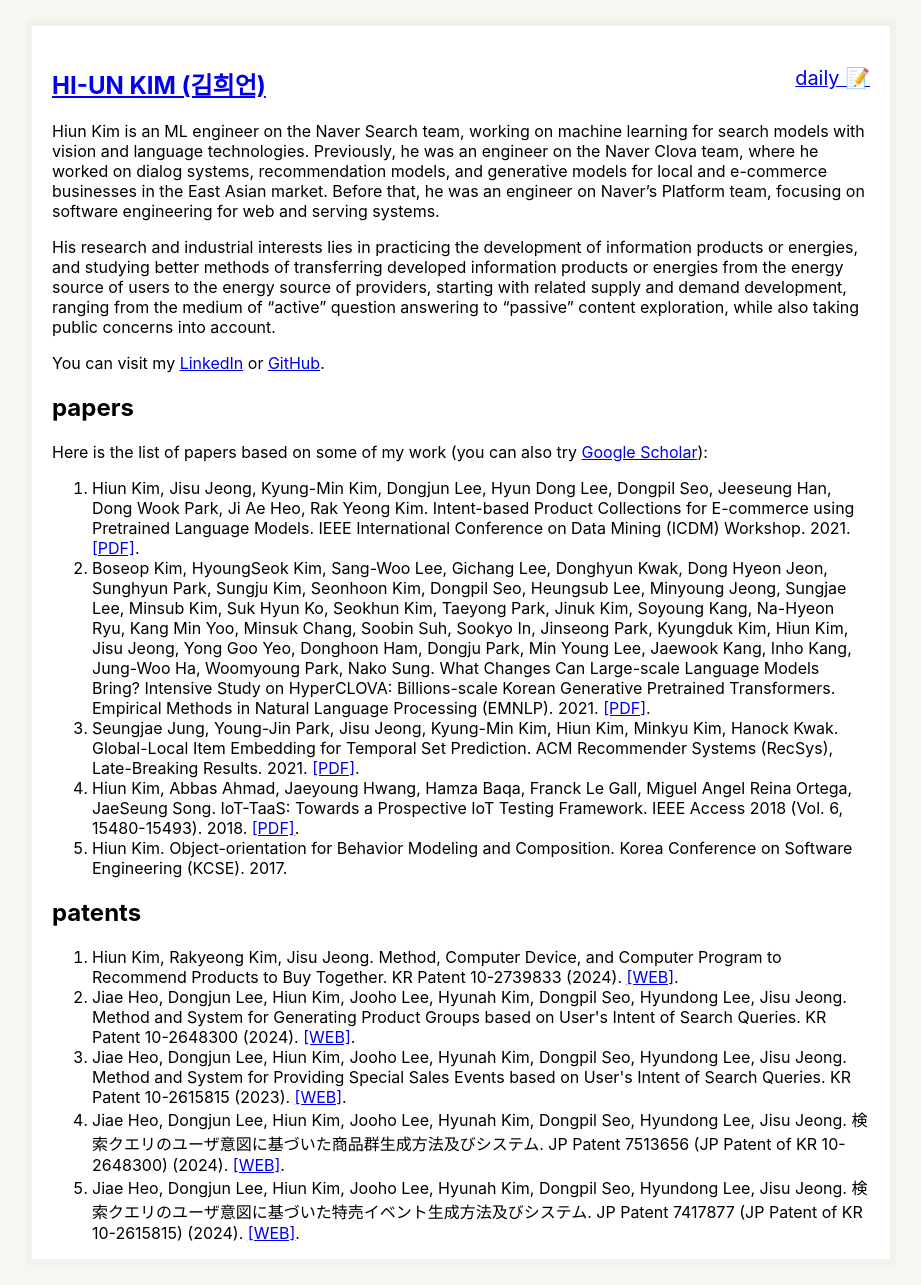
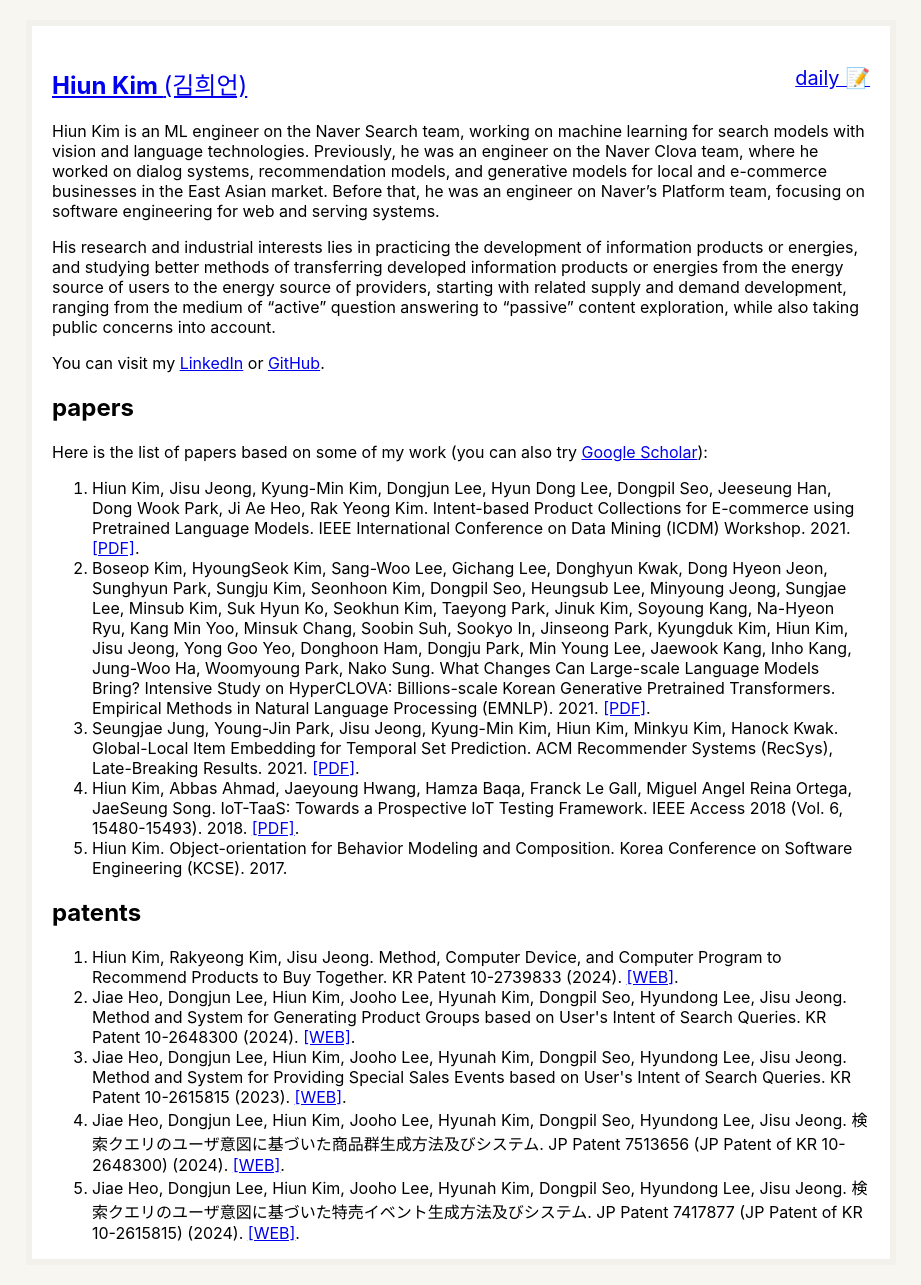
Before and after one commit to hiun/hiun.github.io, a Jekyll site: the page built from index.md, in a window 1280 px wide. Shown: the whole page, without its empty margins (179-1100 px from the left). Built offline with Jekyll 4.4.1, drawn with Linux system fonts in a browser that asks for light colours.

Commit message:
Update default.html

```diff
--- a/_layouts/default.html
+++ b/_layouts/default.html
@@ -37,7 +37,7 @@
 <body>
   <div id="content">
     <div style="margin-top: 2.5em;"></div>
-    <h2><a href="/">HI-UN KIM (김희언)</a><span style="text-align: right; float: right; font-weight: normal; font-size: 0.83em">
+    <h2><a href="/">Hiun Kim <span style="font-weight: normal;">(김희언)</span></a><span style="text-align: right; float: right; font-weight: normal; font-size: 0.83em">
       <a href="/notes">daily 📝</a>
     </span></h2>
     {{ content }}
```
